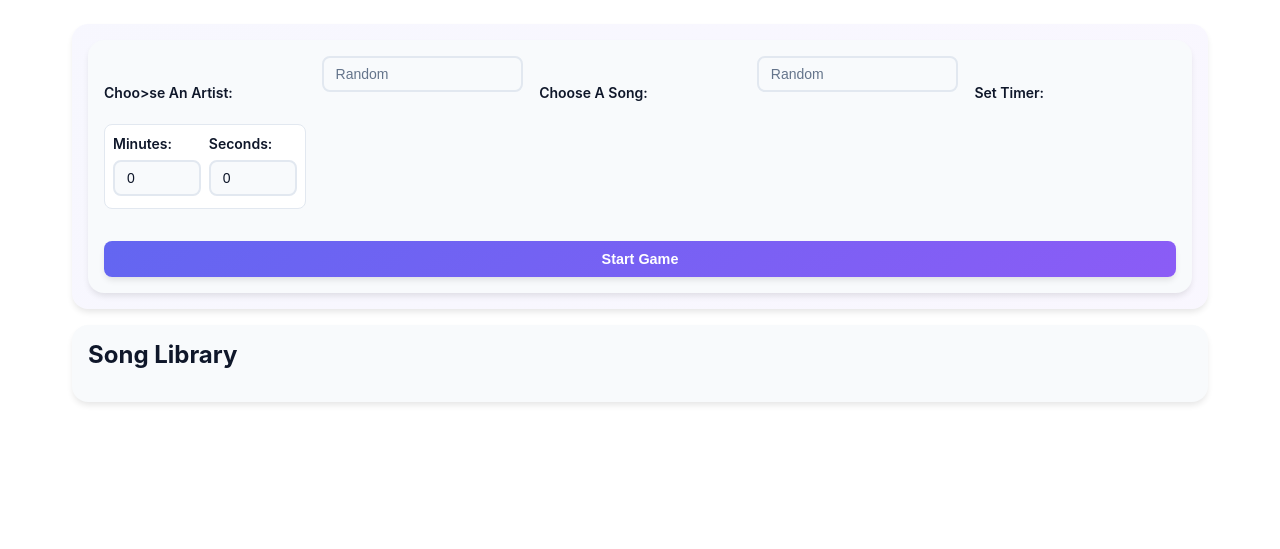
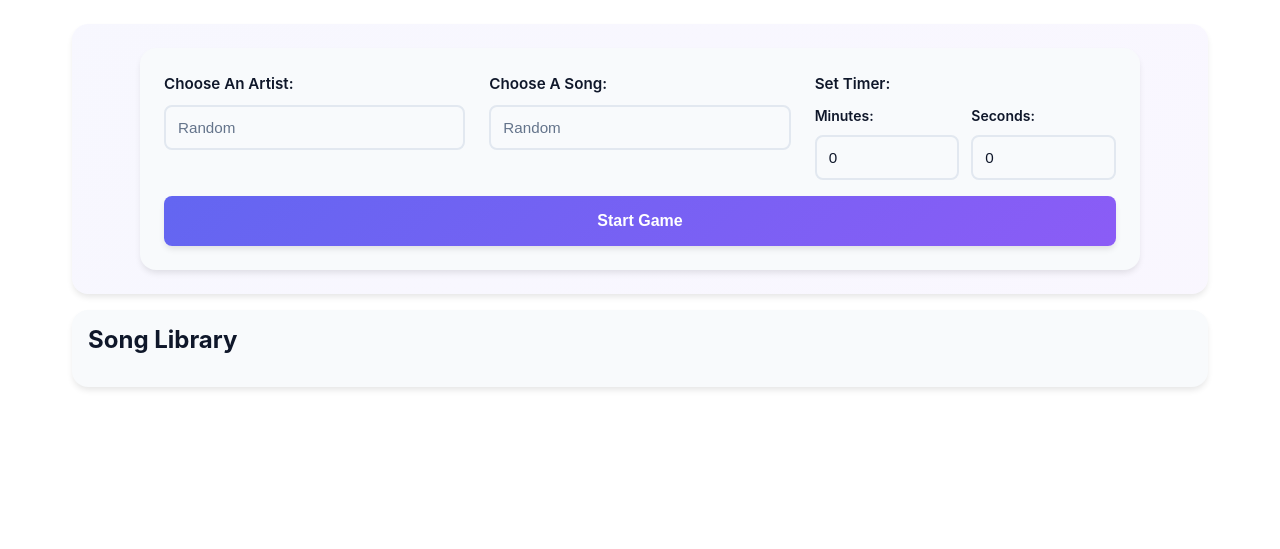
Before and after one commit to averym16/Guess_Lyrics_Game, a Flask app: page /guess in a window 1280 px wide. Shown: the part 127-676 px from the top of the page. Run offline with Flask 3, Linux system fonts and the light colour scheme.

Commit message:
fix styling

```diff
--- a/server/static/components.js
+++ b/server/static/components.js
@@ -205,12 +205,14 @@ export function buildLibrary(library){
 export function showGameSection() {
     document.getElementById('game').style.display = 'block';
     document.getElementById('lyrics').style.display = 'block';
+    document.getElementById('settings').style.display = 'none';
     document.getElementById('options').style.display = 'none';
 }
 
 export function hideGameSection() {
     document.getElementById('game').style.display = 'none';
     document.getElementById('lyrics').style.display = 'none';
+    document.getElementById('settings').style.display = 'block';
     document.getElementById('options').style.display = 'block';
 }
 
--- a/server/static/css/game.css
+++ b/server/static/css/game.css
@@ -3,59 +3,67 @@
 /* Game Settings Form */
 .game-settings {
     background: linear-gradient(135deg, rgba(99, 102, 241, 0.05), rgba(139, 92, 246, 0.05));
-    padding: 1rem;
+    padding: 1.5rem;
     margin-bottom: 1rem;
 }
 
 .game-settings form {
-    padding: 1rem;
+    padding: 1.5rem;
     margin-bottom: 0;
+    max-width: 1000px;
+    margin-left: auto;
+    margin-right: auto;
 }
 
-#selection {
+.form-row {
     display: grid;
-    grid-template-columns: repeat(auto-fit, minmax(200px, 1fr));
-    gap: 1rem;
-    align-items: end;
+    grid-template-columns: repeat(3, 1fr);
+    gap: 1.5rem;
+    margin-bottom: 1.5rem;
 }
 
-#selection label {
-    font-size: 0.875rem;
-    margin-bottom: 0.25rem;
+.form-group {
+    display: flex;
+    flex-direction: column;
 }
 
-#selection input[type="text"],
-#selection input[type="number"] {
-    padding: 0.5rem 0.75rem;
-    font-size: 0.875rem;
+.form-group > label {
+    font-size: 0.95rem;
+    margin-bottom: 0.5rem;
+    font-weight: 600;
 }
 
-.timer-container {
+.form-group input[type="text"] {
+    padding: 0.75rem;
+    font-size: 0.95rem;
+}
+
+.timer-inputs {
     display: grid;
     grid-template-columns: 1fr 1fr;
-    gap: 0.5rem;
-    background-color: var(--background);
-    padding: 0.5rem;
-    border-radius: 0.5rem;
-    border: 1px solid var(--border-color);
+    gap: 0.75rem;
 }
 
-.timer-container label {
+.timer-field {
     display: flex;
     flex-direction: column;
-    gap: 0.25rem;
-    font-size: 0.875rem;
 }
 
-.timer-container input {
-    margin-top: 0;
-    padding: 0.5rem;
+.timer-field label {
+    font-size: 0.875rem;
+    margin-bottom: 0.5rem;
+    font-weight: 600;
+}
+
+.timer-field input {
+    padding: 0.75rem;
+    font-size: 0.95rem;
 }
 
 #startBtn {
-    grid-column: 1 / -1;
-    padding: 0.625rem 1rem;
-    font-size: 0.9rem;
+    width: 100%;
+    padding: 1rem 2rem;
+    font-size: 1rem;
 }
 
 /* Options Section (Song List) */
@@ -248,13 +256,18 @@
 
 /* ==================== RESPONSIVE DESIGN ==================== */
 @media (max-width: 768px) {
+    .form-row {
+        grid-template-columns: 1fr;
+        gap: 1rem;
+    }
+
+    .timer-inputs {
+        gap: 0.5rem;
+    }
+
     #display {
         font-size: 2.5rem;
         padding: 1rem;
-    }
-
-    .timer-container {
-        grid-template-columns: 1fr;
     }
 
     #score {
--- a/server/templates/lyric_game.html
+++ b/server/templates/lyric_game.html
@@ -13,23 +13,37 @@
             <header>
                 <h1 name="home" class="home">Guess The Lyrics</h1>
             </header>
-            <section class="game-settings">
+           <section class="game-settings" id="settings" style="display: block">
             <form id="selection">
-                    <label for="artist">Choo>se An Artist:</label>
+                <div class="form-row">
+                    <div class="form-group">
+                        <label for="artist">Choose An Artist:</label>
                         <input type="text" id="artist" name="artist" placeholder="Random">
+                    </div>
 
+                    <div class="form-group">
                         <label for="song">Choose A Song:</label>
                         <input type="text" id="song" name="song" placeholder="Random">
+                    </div>
+
+                    <div class="form-group">
                         <label for="timer">Set Timer:</label>
-                <div class="timer-container">
-                    <label>Minutes: <input type="number" id="minutesInput" min="0" value="0"></label>
-                    <label>Seconds: <input type="number" id="secondsInput" min="0" max="59" value="0"></label>
+                        <div class="timer-inputs">
+                            <div class="timer-field">
+                                <label for="minutesInput">Minutes:</label>
+                                <input type="number" id="minutesInput" min="0" value="0">
+                            </div>
+                            <div class="timer-field">
+                                <label for="secondsInput">Seconds:</label>
+                                <input type="number" id="secondsInput" min="0" max="59" value="0">
+                            </div>
+                        </div>
+                    </div>
                 </div>
 
                 <button type="submit" id="startBtn">Start Game</button>
             </form>
         </section>
-
             <section id="options" style="display: block">
                 <h3>Song Library</h3>
                 <ul id="song-list">
```
Also changed, not shown: server/data.json (+1 -1 lines). Lines whose indentation alone changed are shown as unchanged.
